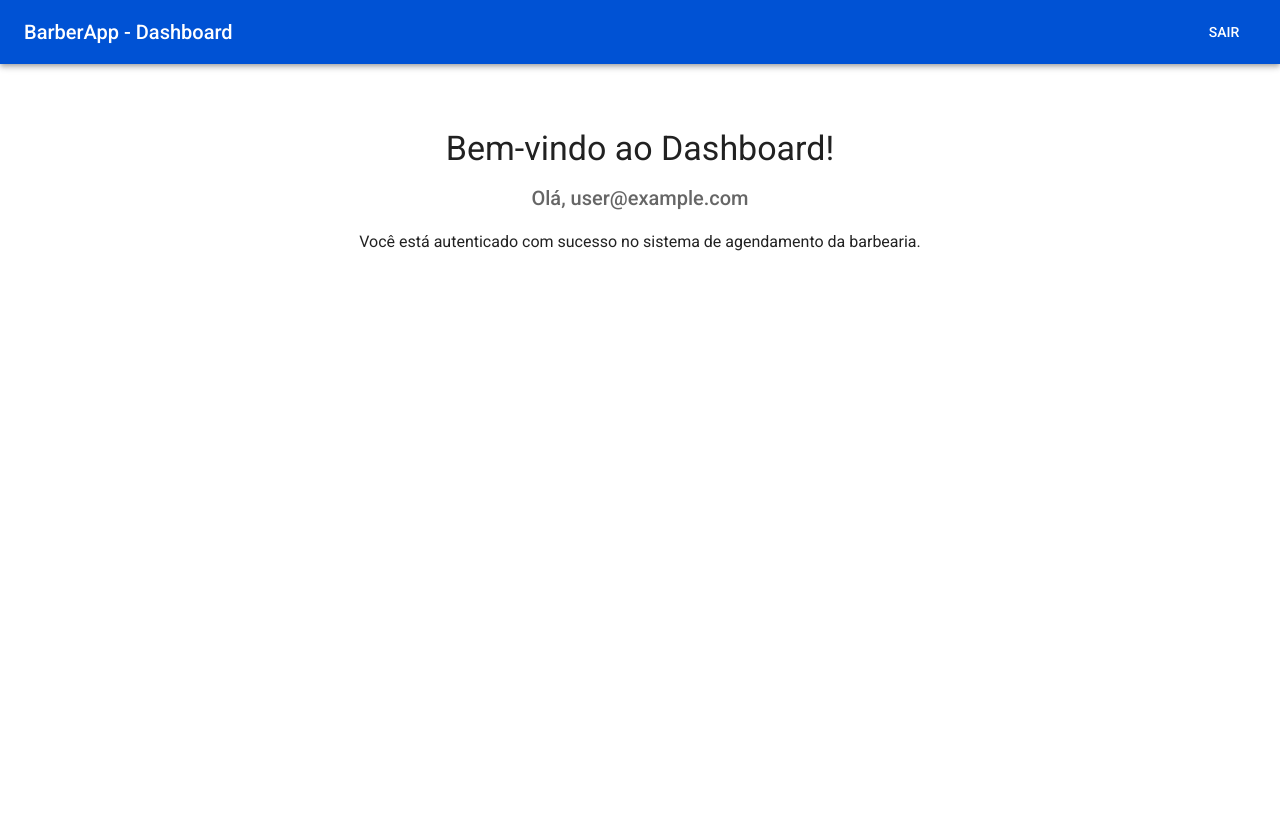
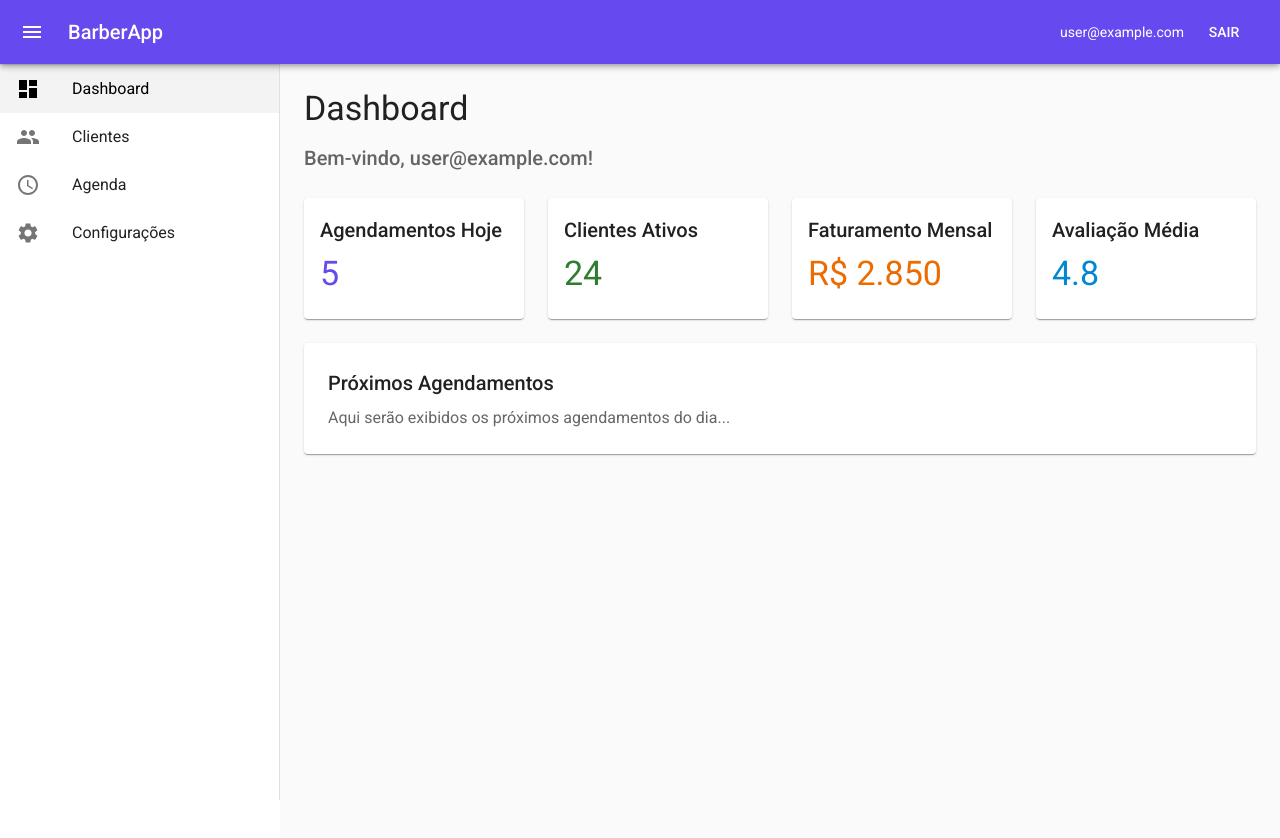
Before and after one commit to xXMauricioHXx/barber-app-frontend, a Next.js app: page /dashboard in a window 1280 px wide. Shown: the top 838 px of the page. Before the commit the page ends 800 px from the top, so only its background shows below. Built offline with nearby package versions, Linux system fonts and the light colour scheme; no server answers; sample sign-in values are in the browser's storage.

Commit message:
feat: adiciona páginas de clientes e configurações, e implementa layout do dashboard com barra de navegação e sidebar

```diff
--- a/src/app/dashboard/layout.tsx
+++ b/src/app/dashboard/layout.tsx
@@ -1,11 +1,66 @@
 "use client";
 
+import { useState, useEffect } from "react";
+import { Box, CssBaseline, useMediaQuery, useTheme } from "@mui/material";
 import AuthGuard from "@/components/AuthGuard";
+import Navbar from "@/components/layout/Navbar";
+import Sidebar from "@/components/layout/Sidebar";
 
 export default function DashboardLayout({
   children,
 }: {
   children: React.ReactNode;
 }) {
-  return <AuthGuard>{children}</AuthGuard>;
+  const theme = useTheme();
+  const isMobile = useMediaQuery(theme.breakpoints.down("md"));
+  const [sidebarOpen, setSidebarOpen] = useState(!isMobile);
+
+  useEffect(() => {
+    setSidebarOpen(!isMobile);
+  }, [isMobile]);
+
+  const handleSidebarToggle = () => {
+    setSidebarOpen(!sidebarOpen);
+  };
+
+  const handleSidebarClose = () => {
+    if (isMobile) {
+      setSidebarOpen(false);
+    }
+  };
+
+  return (
+    <AuthGuard>
+      <Box sx={{ display: "flex" }}>
+        <CssBaseline />
+
+        <Navbar onMenuClick={handleSidebarToggle} />
+
+        <Sidebar
+          open={sidebarOpen}
+          onClose={handleSidebarClose}
+          variant={isMobile ? "temporary" : "persistent"}
+          isMobile={isMobile}
+        />
+
+        <Box
+          component="main"
+          sx={{
+            flexGrow: 1,
+            p: 3,
+            mt: 8,
+            minHeight: "100vh",
+            backgroundColor: (theme) => theme.palette.grey[50],
+            transition: (theme) =>
+              theme.transitions.create(["margin"], {
+                easing: theme.transitions.easing.easeOut,
+                duration: theme.transitions.duration.enteringScreen,
+              }),
+          }}
+        >
+          {children}
+        </Box>
+      </Box>
+    </AuthGuard>
+  );
 }
--- a/src/app/dashboard/page.tsx
+++ b/src/app/dashboard/page.tsx
@@ -1,57 +1,86 @@
 "use client";
 
-import {
-  Box,
-  Typography,
-  Button,
-  AppBar,
-  Toolbar,
-  Container,
-} from "@mui/material";
+import { Box, Typography, Paper, Card, CardContent } from "@mui/material";
 import { useAuth } from "@/context/AuthContext";
-import { signOut } from "@/lib/auth";
-import { useRouter } from "next/navigation";
 
 export default function DashboardPage() {
   const { user } = useAuth();
-  const router = useRouter();
-
-  const handleLogout = async () => {
-    try {
-      await signOut();
-      router.push("/login");
-    } catch (error) {
-      console.error("Erro ao fazer logout:", error);
-    }
-  };
 
   return (
-    <>
-      <AppBar position="static">
-        <Toolbar>
-          <Typography variant="h6" component="div" sx={{ flexGrow: 1 }}>
-            BarberApp - Dashboard
-          </Typography>
-          <Button color="inherit" onClick={handleLogout}>
-            Sair
-          </Button>
-        </Toolbar>
-      </AppBar>
+    <Box>
+      <Typography variant="h4" gutterBottom>
+        Dashboard
+      </Typography>
 
-      <Container maxWidth="lg" sx={{ mt: 4, mb: 4 }}>
-        <Box sx={{ textAlign: "center", py: 4 }}>
-          <Typography variant="h4" gutterBottom>
-            Bem-vindo ao Dashboard!
-          </Typography>
-          <Typography variant="h6" color="text.secondary" gutterBottom>
-            Olá, {user?.email}
-          </Typography>
-          <Typography variant="body1" sx={{ mt: 2 }}>
-            Você está autenticado com sucesso no sistema de agendamento da
-            barbearia.
-          </Typography>
-        </Box>
-      </Container>
-    </>
+      <Typography variant="h6" color="text.secondary" gutterBottom>
+        Bem-vindo, {user?.email}!
+      </Typography>
+
+      <Box
+        sx={{
+          display: "grid",
+          gridTemplateColumns: {
+            xs: "1fr",
+            sm: "repeat(2, 1fr)",
+            lg: "repeat(4, 1fr)",
+          },
+          gap: 3,
+          mt: 3,
+        }}
+      >
+        <Card>
+          <CardContent>
+            <Typography variant="h6" gutterBottom>
+              Agendamentos Hoje
+            </Typography>
+            <Typography variant="h4" color="primary">
+              5
+            </Typography>
+          </CardContent>
+        </Card>
+
+        <Card>
+          <CardContent>
+            <Typography variant="h6" gutterBottom>
+              Clientes Ativos
+            </Typography>
+            <Typography variant="h4" color="success.main">
+              24
+            </Typography>
+          </CardContent>
+        </Card>
+
+        <Card>
+          <CardContent>
+            <Typography variant="h6" gutterBottom>
+              Faturamento Mensal
+            </Typography>
+            <Typography variant="h4" color="warning.main">
+              R$ 2.850
+            </Typography>
+          </CardContent>
+        </Card>
+
+        <Card>
+          <CardContent>
+            <Typography variant="h6" gutterBottom>
+              Avaliação Média
+            </Typography>
+            <Typography variant="h4" color="info.main">
+              4.8
+            </Typography>
+          </CardContent>
+        </Card>
+      </Box>
+
+      <Paper sx={{ p: 3, mt: 3 }}>
+        <Typography variant="h6" gutterBottom>
+          Próximos Agendamentos
+        </Typography>
+        <Typography variant="body1" color="text.secondary">
+          Aqui serão exibidos os próximos agendamentos do dia...
+        </Typography>
+      </Paper>
+    </Box>
   );
 }
--- a/src/app/page.tsx
+++ b/src/app/page.tsx
@@ -27,6 +27,7 @@ export default function Home() {
       alignItems="center"
       minHeight="100vh"
       gap={2}
+      bgcolor="background.paper"
     >
       <CircularProgress size={60} />
       <Typography variant="h6" color="text.secondary">
--- a/src/components/ThemeRegistry/theme.ts
+++ b/src/components/ThemeRegistry/theme.ts
@@ -13,10 +13,13 @@ const theme = createTheme({
   },
   palette: {
     primary: {
-      main: "#0052d4",
+      main: "#674AEF",
     },
     secondary: {
-      main: "#e53935",
+      main: "#F3F3F3",
+    },
+    background: {
+      paper: "#FFFFFF",
     },
   },
   components: {
--- /dev/null
+++ b/src/components/layout/Navbar.tsx
@@ -0,0 +1,100 @@
+"use client";
+
+import {
+  AppBar,
+  Toolbar,
+  IconButton,
+  Typography,
+  Button,
+  Box,
+} from "@mui/material";
+import { Menu as MenuIcon } from "@mui/icons-material";
+import { useAuth } from "@/context/AuthContext";
+import { signOut } from "@/lib/auth";
+import { useRouter } from "next/navigation";
+
+interface NavbarProps {
+  onMenuClick: () => void;
+}
+
+export default function Navbar({ onMenuClick }: NavbarProps) {
+  const { user } = useAuth();
+  const router = useRouter();
+
+  const handleLogout = async () => {
+    try {
+      await signOut();
+      router.push("/login");
+    } catch (error) {
+      console.error("Erro ao fazer logout:", error);
+    }
+  };
+
+  return (
+    <AppBar
+      position="fixed"
+      sx={{
+        zIndex: (theme) => theme.zIndex.drawer + 1,
+        backgroundColor: (theme) => theme.palette.primary.main,
+      }}
+    >
+      <Toolbar>
+        <IconButton
+          color="inherit"
+          aria-label="open drawer"
+          onClick={onMenuClick}
+          edge="start"
+          sx={{ mr: 2 }}
+        >
+          <MenuIcon />
+        </IconButton>
+
+        {/* título: fontSize responsivo */}
+        <Typography
+          variant="h6"
+          component="div"
+          sx={{
+            flexGrow: 1,
+            fontSize: { xs: "1rem", sm: "1.125rem", md: "1.25rem" }, // ajusta conforme a largura
+            overflow: "hidden",
+            textOverflow: "ellipsis",
+            whiteSpace: "nowrap",
+          }}
+          title="BarberApp - Dashboard"
+        >
+          BarberApp
+        </Typography>
+
+        {/* Box para alinhar email + botão; email some em telas xs */}
+        <Box
+          sx={{
+            display: "flex",
+            alignItems: "center",
+            gap: 1,
+            ml: 1,
+          }}
+        >
+          <Typography
+            variant="body2"
+            sx={{
+              // esconde em telas muito pequenas
+              display: { xs: "none", sm: "block" },
+              // truncamento para não estourar a barra
+              maxWidth: { sm: "120px", md: "220px", lg: "300px" },
+              overflow: "hidden",
+              textOverflow: "ellipsis",
+              whiteSpace: "nowrap",
+            }}
+            title={user?.email || ""}
+          >
+            {user?.email}
+          </Typography>
+
+          <Button color="inherit" onClick={handleLogout}>
+            Sair
+          </Button>
+        </Box>
+      </Toolbar>
+    </AppBar>
+  );
+}
--- /dev/null
+++ b/src/components/layout/Sidebar.tsx
@@ -0,0 +1,131 @@
+"use client";
+
+import {
+  Drawer,
+  List,
+  ListItem,
+  ListItemButton,
+  ListItemIcon,
+  ListItemText,
+  Toolbar,
+  Divider,
+  Box,
+} from "@mui/material";
+import {
+  Dashboard as DashboardIcon,
+  People as PeopleIcon,
+  Schedule as ScheduleIcon,
+  Settings as SettingsIcon,
+} from "@mui/icons-material";
+import Link from "next/link";
+import { usePathname } from "next/navigation";
+
+const drawerWidth = 280;
+
+interface SidebarProps {
+  open: boolean;
+  onClose: () => void;
+  variant?: "permanent" | "persistent" | "temporary";
+  isMobile?: boolean;
+}
+
+const menuItems = [
+  {
+    text: "Dashboard",
+    icon: <DashboardIcon />,
+    href: "/dashboard",
+  },
+  {
+    text: "Clientes",
+    icon: <PeopleIcon />,
+    href: "/dashboard/clients",
+  },
+  {
+    text: "Agenda",
+    icon: <ScheduleIcon />,
+    href: "/dashboard/schedule",
+  },
+  {
+    text: "Configurações",
+    icon: <SettingsIcon />,
+    href: "/dashboard/settings",
+  },
+];
+
+export default function Sidebar({
+  open,
+  onClose,
+  variant = "temporary",
+  isMobile = false,
+}: SidebarProps) {
+  const pathname = usePathname();
+
+  const handleItemClick = () => {
+    if (isMobile) {
+      onClose();
+    }
+  };
+
+  const drawerContent = (
+    <Box sx={{ overflow: "auto" }}>
+      <Toolbar />
+      <Divider />
+      <List sx={{ pt: 0 }}>
+        {menuItems.map((item) => (
+          <ListItem key={item.text} disablePadding>
+            <ListItemButton
+              component={Link}
+              href={item.href}
+              selected={pathname === item.href}
+              onClick={handleItemClick}
+              sx={{
+                "&.Mui-selected": {
+                  backgroundColor: "secondary.main",
+                  color: "black",
+                  "&:hover": {
+                    backgroundColor: "secondary.main",
+                  },
+                },
+              }}
+            >
+              <ListItemIcon
+                sx={{
+                  color: pathname === item.href ? "inherit" : "action.active",
+                }}
+              >
+                {item.icon}
+              </ListItemIcon>
+              <ListItemText primary={item.text} />
+            </ListItemButton>
+          </ListItem>
+        ))}
+      </List>
+    </Box>
+  );
+
+  return (
+    <Drawer
+      variant={variant}
+      open={open}
+      onClose={onClose}
+      sx={{
+        width: open ? drawerWidth : 0,
+        flexShrink: 0,
+        "& .MuiDrawer-paper": {
+          width: drawerWidth,
+          boxSizing: "border-box",
+          transition: (theme) =>
+            theme.transitions.create("width", {
+              easing: theme.transitions.easing.sharp,
+              duration: theme.transitions.duration.enteringScreen,
+            }),
+        },
+      }}
+      ModalProps={{
+        keepMounted: true,
+      }}
+    >
+      {drawerContent}
+    </Drawer>
+  );
+}
--- /dev/null
+++ b/src/components/layout/index.ts
@@ -0,0 +1,2 @@
+export { default as Navbar } from "./Navbar";
+export { default as Sidebar } from "./Sidebar";
```
Also changed, not shown: src/app/dashboard/clients/page.tsx (added, +16 -0 lines), src/app/dashboard/settings/page.tsx (added, +16 -0 lines).
